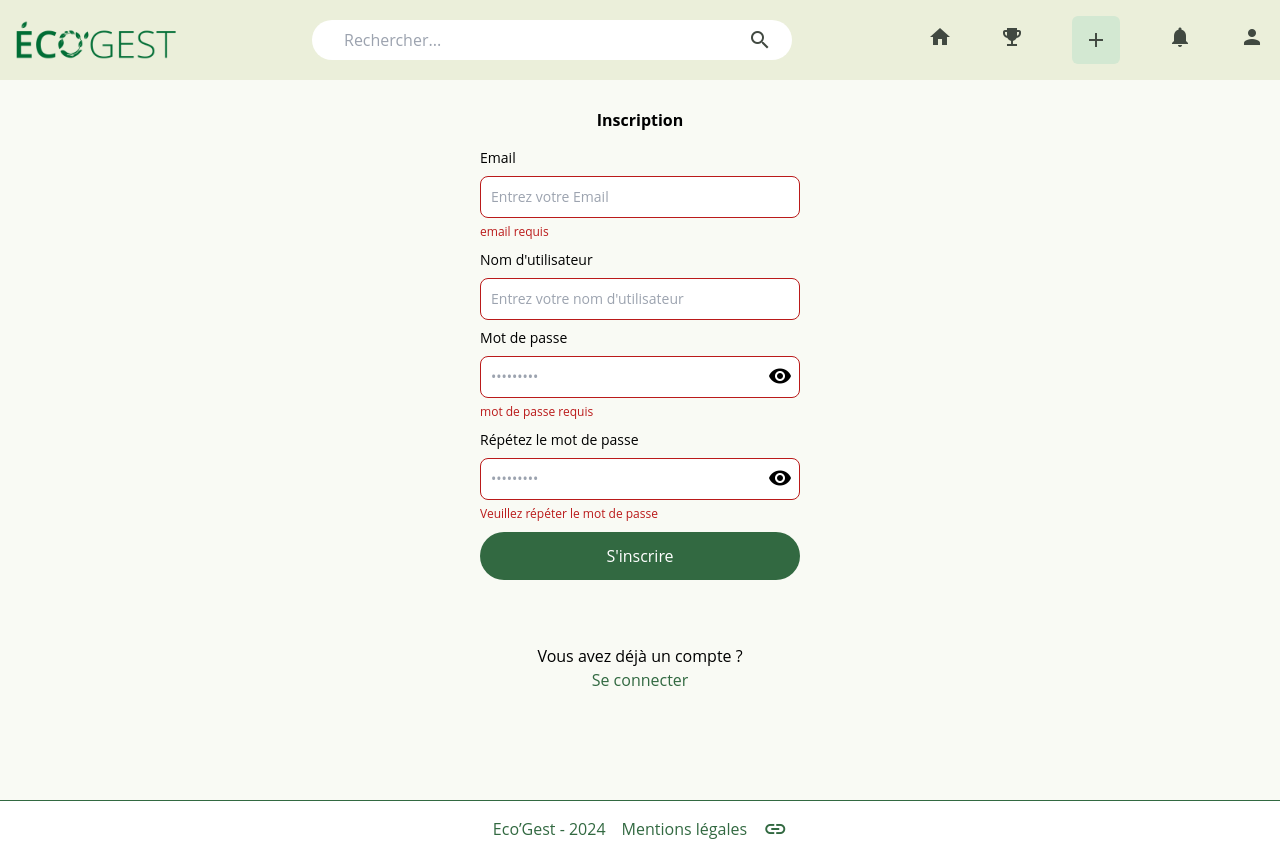
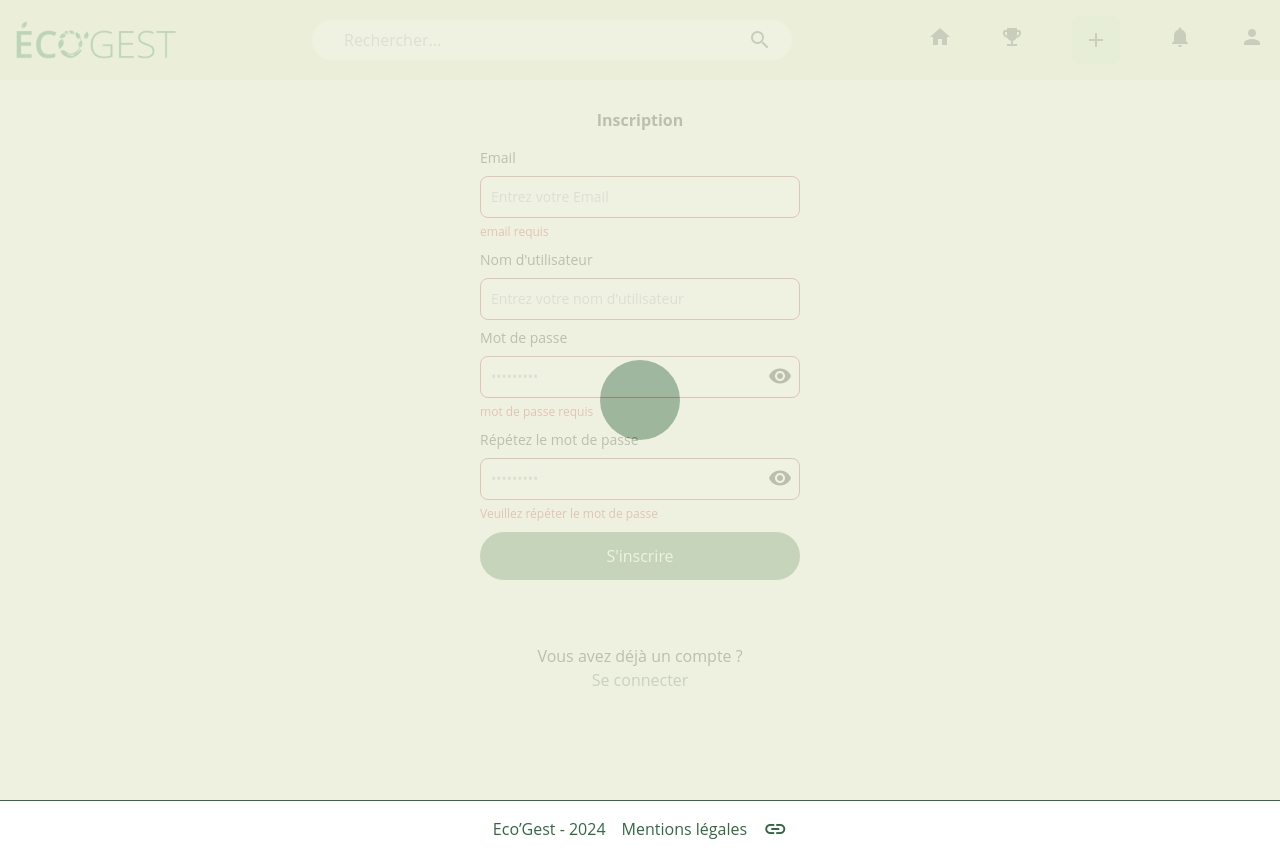
Before and after one commit to Eco-Gest/Frontend-Vue, a Nuxt app: page /signup in a window 1280 px wide. Both pictures are taken after a click on the button "S'inscrire". Built offline with nearby package versions, Linux system fonts and the light colour scheme; a web font is replaced by a local one.

Commit message:
WIP loading screen when API call

```diff
--- /dev/null
+++ b/components/LoadSpinner.vue
@@ -0,0 +1,7 @@
+<template>
+  <div class="fixed opacity-80 inset-0 z-50 bg-surface2 flex items-center justify-center">
+    <div class="relative">
+      <div class="w-20 h-20 bg-primary rounded-full animate-pulse"></div>
+    </div>
+  </div>
+</template>
--- a/pages/signup.vue
+++ b/pages/signup.vue
@@ -1,5 +1,6 @@
 <template>
     <div class="bg-background flex flex-col items-center justify-center h-screen">
+      <LoadSpinner v-if="isLoading" />
       <div class="sm:w-80 w-72 flex flex-col">
         <!-- Logo -->
         <img src="..\assets\images\logo-color.png" alt="Logo" class="mb-12 w-56 self-center md:hidden" />
@@ -80,6 +81,7 @@
       import { useUserStore } from '~~/store/user';
       import { useVuelidate } from '@vuelidate/core';
       import { required, email, helpers } from '@vuelidate/validators';
+      import LoadSpinner from '~/components/LoadSpinner.vue';
 
       definePageMeta({
         name: 'inscription',
@@ -142,7 +144,10 @@
       const router = useRouter();
       const userStore = useUserStore();
 
+      const isLoading = ref<boolean>(false);
+
       const register = async (): Promise<void> => {
+          isLoading.value = true;
           v$.value.$validate();
           if (!v$.value.$error) {
             try {
@@ -161,6 +166,8 @@
                   errors.value = 'Une erreur s\'est produite. Veuillez réessayer.';
                 }
               }
+            } finally {
+              isLoading.value = false;
             }
           }
         };
```
Lines whose indentation alone changed are shown as unchanged.
